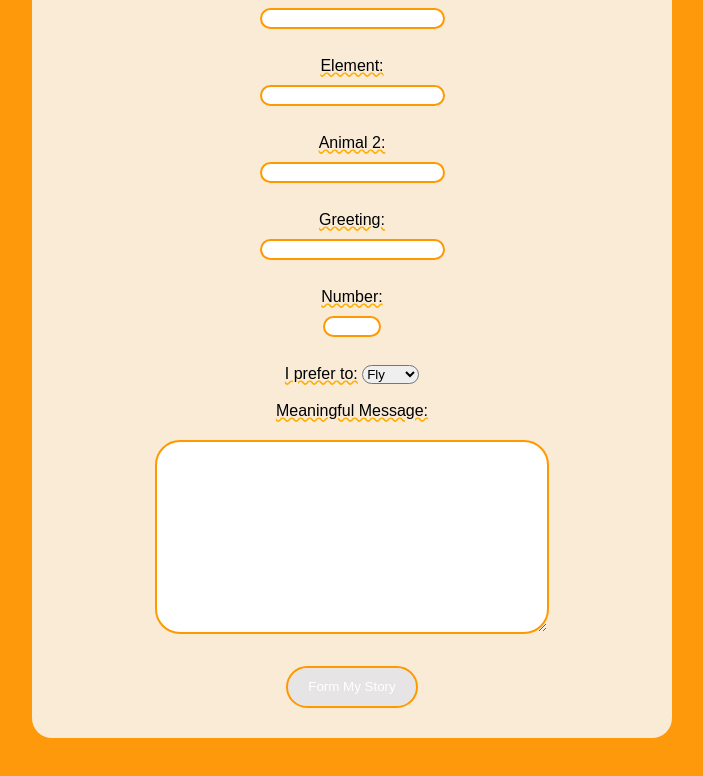
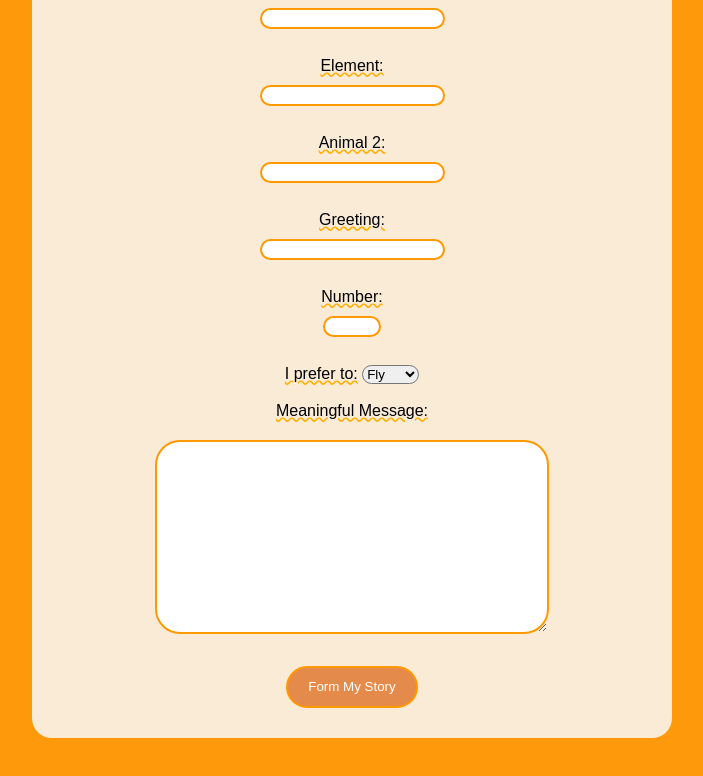
Before and after one commit to Pinotas/Form, a plain HTML site: page index.html in a window 1280 px wide. In both pictures the pointer is over the input "Form My Story". Shown: the part 255-1031 px from the top of the page, without its empty margins (288-991 px from the left). Drawn offline with Linux system fonts and the light colour scheme.

Commit message:
Update style.css

```diff
--- a/style.css
+++ b/style.css
@@ -76,7 +76,7 @@ textarea {
   &:hover,
   &:focus,
   &:active {
-    background: #e7e4e5;
+    background: #e48b4c;
     color: #fff;
   }
 }
```
